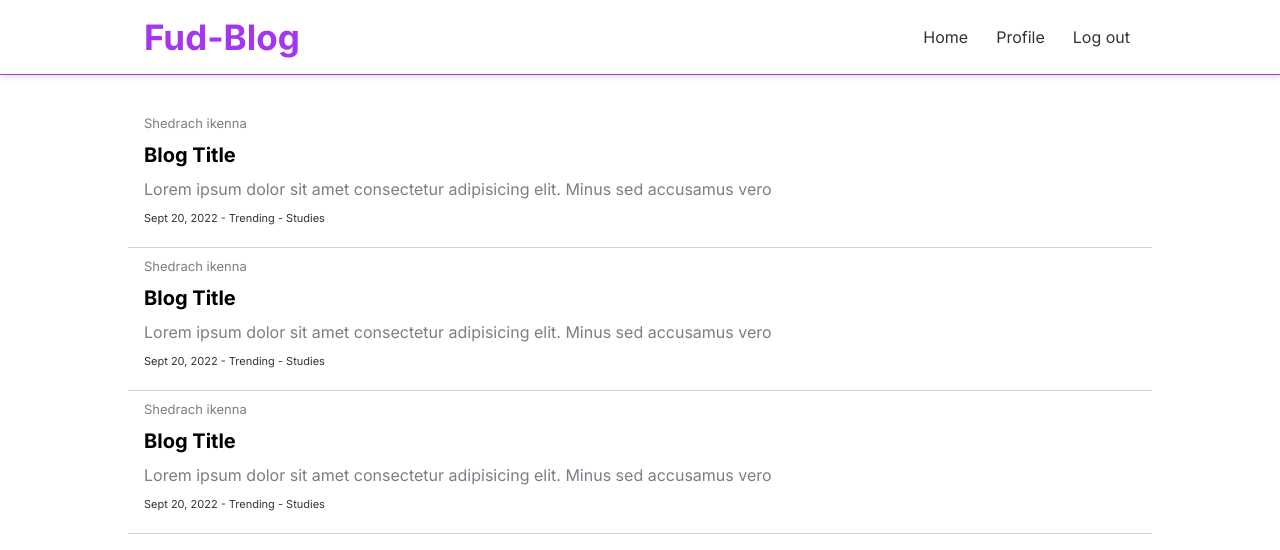
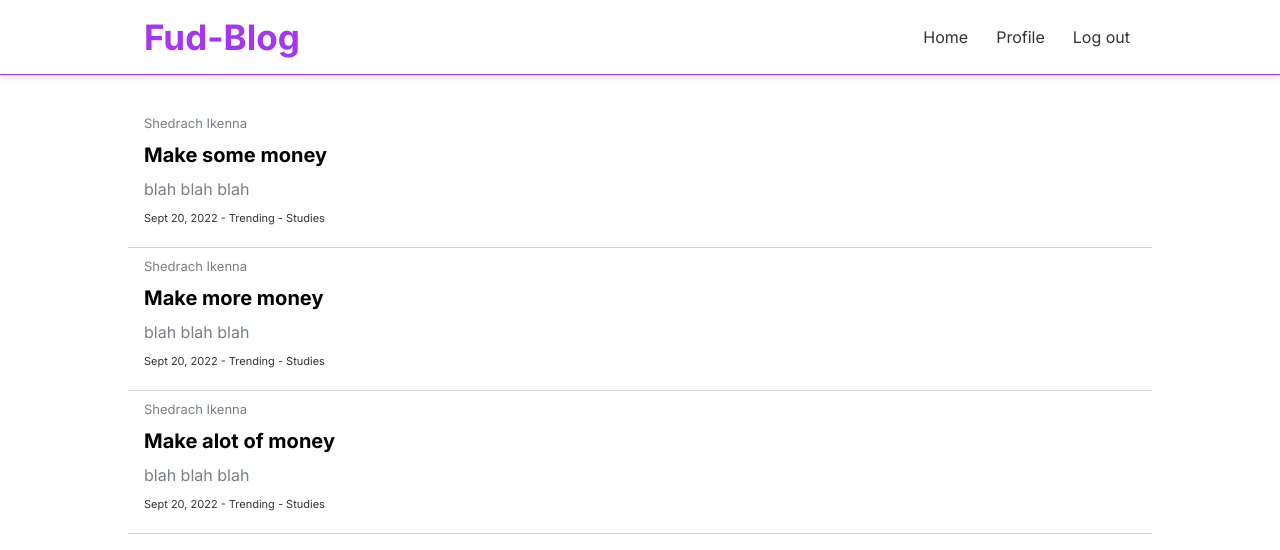
Before and after one commit to shedrachIkenna/FUD-Blog, a React (Create React App) app: page / in a window 1280 px wide. Shown: the top 550 px of the page. Built offline with nearby package versions, Linux system fonts and the light colour scheme.

Commit message:
Added Redux Store with Dummy data

```diff
--- a/package.json
+++ b/package.json
@@ -9,8 +9,10 @@
     "react": "^17.0.2",
     "react-dom": "^17.0.2",
     "react-icons": "^4.3.1",
+    "react-redux": "^7.2.6",
     "react-router-dom": "^6.2.1",
     "react-scripts": "5.0.0",
+    "redux": "^4.1.2",
     "web-vitals": "^2.1.3"
   },
   "scripts": {
--- a/src/components/blogs/blogList/BlogList.js
+++ b/src/components/blogs/blogList/BlogList.js
@@ -1,11 +1,15 @@
 import BlogSummary from '../blogSummary/BlogSummmary'
 import './bloglist.css'
-const BlogList = () => {
+const BlogList = ({blogs}) => {
     return (
         <div className="blog-list">
-            <BlogSummary />
-            <BlogSummary />
-            <BlogSummary />
+            {
+               blogs && blogs.map(blog => {
+                   return(
+                       <BlogSummary blog={blog} key={blog.id}/>
+                   )
+               })
+            }
         </div>
     )
 }
--- a/src/components/blogs/blogSummary/BlogSummmary.js
+++ b/src/components/blogs/blogSummary/BlogSummmary.js
@@ -1,12 +1,12 @@
 // import { Link } from 'react-router-dom'
 import './blogsummary.css'
 
-const BlogSummary = () => {
+const BlogSummary = ({blog}) => {
     return (
         <div className="blog-summary">
-            <p className="blog-author">Shedrach ikenna</p>
-            <h2 className="blog-title">Blog Title</h2>
-            <p className="blog-text">Lorem ipsum dolor sit amet consectetur adipisicing elit. Minus sed accusamus vero</p>
+            <p className="blog-author">{blog.author}</p>
+            <h2 className="blog-title">{blog.title}</h2>
+            <p className="blog-content">{blog.content}</p>
             <p className="blog-date">Sept 20, 2022 - Trending - Studies</p>
         </div>
     )
--- a/src/components/blogs/blogSummary/blogsummary.css
+++ b/src/components/blogs/blogSummary/blogsummary.css
@@ -21,7 +21,7 @@
     margin-bottom: 12px;
   }
 
-  .blog-text{
+  .blog-content{
     color: rgb(120,127,134);
     margin-bottom: 12px;
   }
--- a/src/components/dashboard/Dashboard.js
+++ b/src/components/dashboard/Dashboard.js
@@ -1,12 +1,19 @@
 import BlogList from '../blogs/blogList/BlogList'
 import './dashboard.css'
+import { connect } from 'react-redux'
 
-const Dashboard = () => {
+const Dashboard = ({blogs}) => {
     return (
         <div className="dashboard">
-            <BlogList />
+            <BlogList blogs={blogs}/>
         </div>
     )
 }
 
-export default Dashboard
+const mapStateToProps = (state) => {
+    return {
+       blogs : state.blog.blogs
+    }
+}
+
+export default connect(mapStateToProps)(Dashboard)
--- a/src/components/layout/navbar/Navbar.js
+++ b/src/components/layout/navbar/Navbar.js
@@ -1,3 +1,4 @@
+import { NavLink } from 'react-router-dom'
 import { useState } from 'react'
 import { RiNotification3Line, RiMenu3Line, RiCloseLine } from 'react-icons/ri'
 import './navbar.css'
@@ -5,9 +6,9 @@ import './navbar.css'
 
 const Menu = () => (
     <>
-    <a href="#">Home</a>
-    <a href="#">Profile</a>
-    <a href="#">Log out</a>
+        <NavLink className="a" to="/home">Home</NavLink>
+        <NavLink className="a" to="/profile">Profile</NavLink>
+        <NavLink className="a" to="/signin">Log out</NavLink>
     </>
 )
 
--- a/src/components/layout/navbar/navbar.css
+++ b/src/components/layout/navbar/navbar.css
@@ -64,13 +64,12 @@
   color: rgb(164,53,240);
   font-size: 35px;
 }
-
-.navbar a {
+ .a {
   margin-left: 16px;
   text-decoration: none;
   padding: 6px;
 }
-.navbar a:hover {
+.a:hover {
   color: rgb(164,53,240);
 }
 
@@ -101,13 +100,6 @@
 }
 
 @media screen and (max-width: 550px) {
-
-
-  .navbar {
-    padding: 10px;
-  }
-
-
   .links{
     display: none;
   }
--- a/src/index.js
+++ b/src/index.js
@@ -2,10 +2,17 @@ import React from 'react';
 import ReactDOM from 'react-dom';
 import './index.css';
 import App from './App';
+import { createStore } from 'redux'
+import RootReducer from './store/reducers/RootReducer'
+import { Provider } from 'react-redux'
+
+const store = createStore(RootReducer);
 
 ReactDOM.render(
   <React.StrictMode>
-    <App />
+    <Provider store={store}>
+      <App />
+    </Provider>
   </React.StrictMode>,
   document.getElementById('root')
 );
--- /dev/null
+++ b/src/store/reducers/AuthReducer.js
@@ -0,0 +1,9 @@
+const initState = {
+
+}
+
+const AuthReducer = (state = initState, action) => {
+    return state
+}
+
+export default AuthReducer
--- /dev/null
+++ b/src/store/reducers/BlogReducer.js
@@ -0,0 +1,14 @@
+
+const initState = {
+    blogs: [
+        {id: 1, title: 'Make some money', content: 'blah blah blah', author: 'Shedrach Ikenna'},
+        {id: 2, title: 'Make more money', content: 'blah blah blah', author: 'Shedrach Ikenna'},
+        {id: 3, title: 'Make alot of money', content: 'blah blah blah', author: 'Shedrach Ikenna'},
+    ]
+}
+
+const BlogReducer = (state = initState, action) => {
+    return state
+}
+
+export default BlogReducer
--- /dev/null
+++ b/src/store/reducers/RootReducer.js
@@ -0,0 +1,10 @@
+import AuthReducer from './AuthReducer'
+import BlogReducer from './BlogReducer'
+import { combineReducers } from 'redux'
+
+const RootReducer = combineReducers({
+    auth : AuthReducer,
+    blog : BlogReducer
+});
+
+export default RootReducer
```
Also changed, not shown: 1 other file (tests, documents, lock files or other folders).
